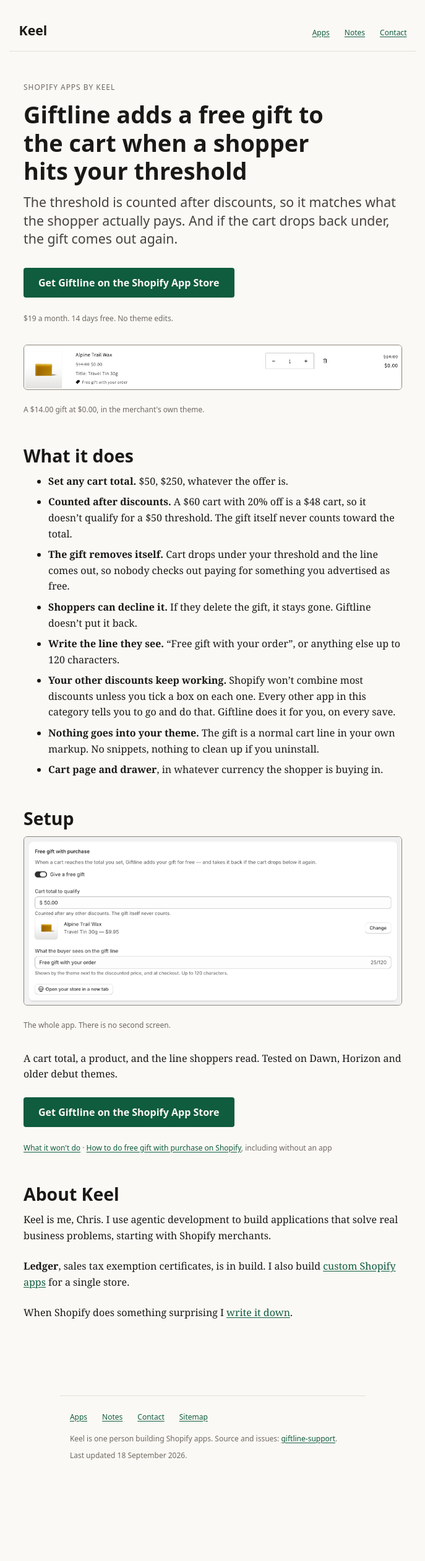
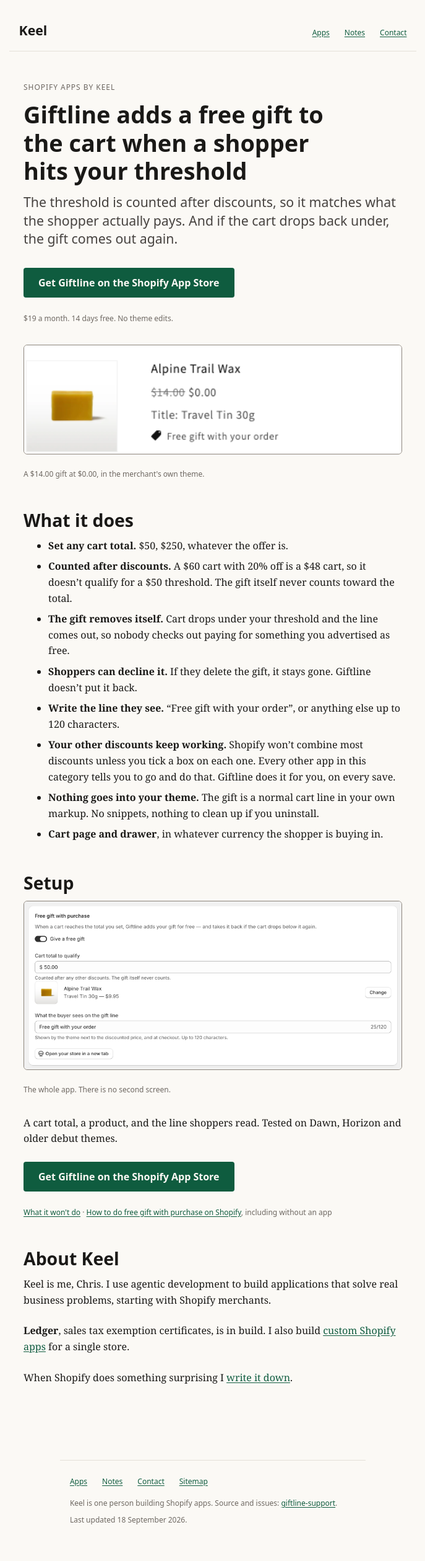
Before and after one commit to campbefs/keel, a Jekyll site: the page built from index.md, in a window 1280 px wide. Shown: the whole page at 62% size, without its empty margins (296-983 px from the left). Built offline with Jekyll 4.4.1, drawn with Linux system fonts in a browser that asks for light colours; before the commit the page ends 2414 px from its top, so only the background shows below that.

Commit message:
Publish site: 2026-09-18 09:11

```diff
--- a/index.md
+++ b/index.md
@@ -18,7 +18,7 @@ cart drops back under, the gift comes out again.
 <p class="cta-note">$19 a month. 14 days free. No theme edits.</p>
 
 <figure markdown="1">
-![A Shopify cart line for Alpine Trail Wax showing $14.00 struck through beside $0.00, tagged "Free gift with your order".]({{ '/assets/img/gift-line.png' | relative_url }}){: width="1112" height="130" }
+![A Shopify cart line for Alpine Trail Wax showing $14.00 struck through beside $0.00, tagged "Free gift with your order".]({{ '/assets/img/gift-line.png' | relative_url }}){: width="452" height="130" }
 <figcaption>A $14.00 gift at $0.00, in the merchant's own theme.</figcaption>
 </figure>
 
```
Also changed, not shown: assets/img/gift-line.png.
